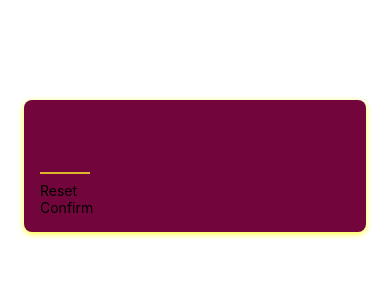
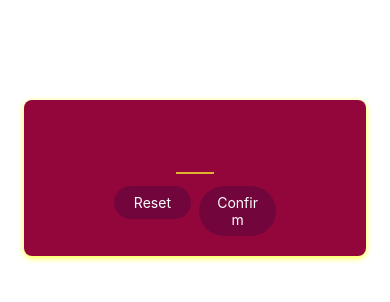
Before and after one commit to ak7662/RNCourse, a React Native app: screen / in a window 390 px wide. Shown: the top 302 px of the page. Built offline with nearby package versions, Linux system fonts and the light colour scheme.

Commit message:
customized size of button equally

```diff
--- a/components/primaryButton.js
+++ b/components/primaryButton.js
@@ -1,12 +1,40 @@
-import { View, Text } from "react-native";
+import { View, Text, Pressable, StyleSheet } from "react-native";
 
 
 export default function PrimaryButton({ children }) {
+    function pressHandler() {
+        console.log("pressed")
+    }
     return (
-        <View>
-            <Text>
-                {children}
-            </Text>
+        <View style={styles.buttonOuterContainer}>
+            <Pressable style={({ pressed }) => pressed ? [styles.buttonInnerContainer, styles.pressed] : styles.buttonInnerContainer} onPress={pressHandler} android_ripple={{ color: 'red' }} >
+                <Text style={styles.buttonText}>
+                    {children}
+                </Text>
+            </Pressable>
         </View>
+
     )
 }
+
+const styles = StyleSheet.create({
+    buttonOuterContainer: {
+        borderRadius: 28,
+        margin: 4,
+        overflow: 'hidden'
+
+    },
+    buttonInnerContainer: {
+        backgroundColor: '#72063c',
+        paddingVertical: 8,
+        paddingHorizontal: 16,
+        elevation: 2,
+    },
+    buttonText: {
+        color: 'white',
+        textAlign: 'center'
+    },
+    pressed: {
+        opacity: .75
+    }
+})
--- a/screens/startGameScreen.js
+++ b/screens/startGameScreen.js
@@ -4,9 +4,22 @@
 export default function StartGameScreen() {
     return (
         <View style={styles.inputContainer}>
-            <TextInput style={styles.numberInput} maxLength={2} />
-            <PrimaryButton>Reset</PrimaryButton>
-            <PrimaryButton>Confirm</PrimaryButton>
+            <TextInput
+                style={styles.numberInput}
+                maxLength={2}
+                keyboardType="number-pad"
+                autoCapitalize="none"
+                autoCorrect={false}
+            />
+            <View style={styles.buttonsContainer}>
+                <View style={styles.buttonContainer}>
+                    <PrimaryButton>Reset</PrimaryButton>
+                </View>
+                <View style={styles.buttonContainer}>
+                    <PrimaryButton>Confirm</PrimaryButton>
+                </View>
+            </View>
+
         </View>
     )
 }
@@ -18,16 +31,24 @@
         borderRadius: 8,
         padding: 16,
         marginTop: 100,
-        backgroundColor: '#72063c',
+        backgroundColor: '#92063c',
         elevation: 100,
         shadowColor: 'yellow',
         shadowOffset: { width: 0, height: 2 },
         shadowRadius: 6,
-        shadowOpacity: .8
+        shadowOpacity: .8,
+        alignItems: 'center'
+    },
+    buttonsContainer: {
+        flexDirection: 'row',
+        justifyContent: 'center'
+    },
+    buttonContainer: {
+        flex: 1
     },
     numberInput: {
         height: 50,
-        width: 50,
+        width: 38,
         textAlign: 'center',
         fontSize: 32,
         borderBottomColor: '#ddb52f',
```
